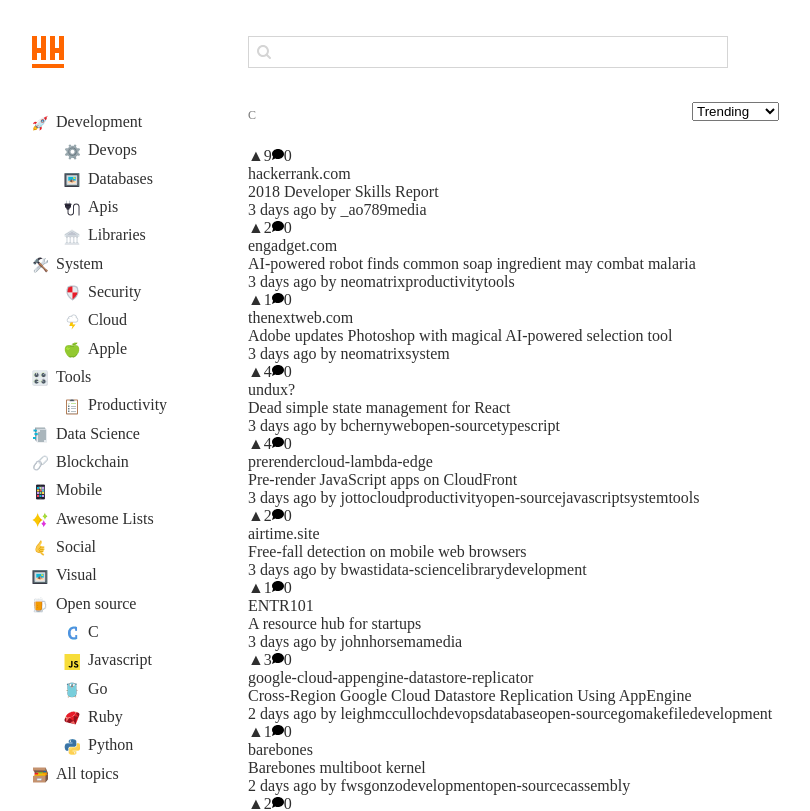
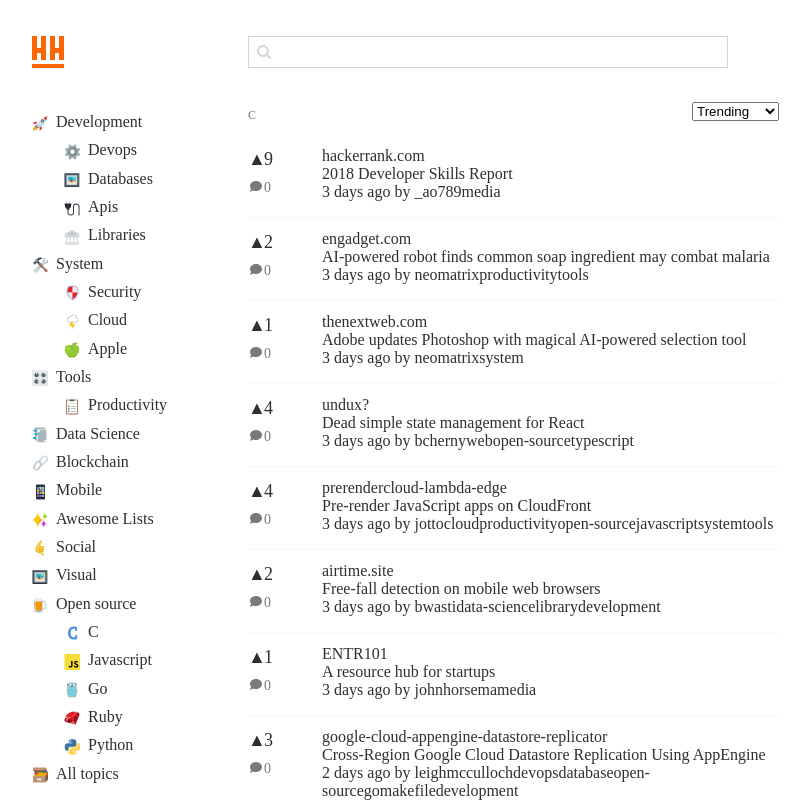
Before and after one commit to haingdc/hackerhunt, a React (Create React App) app: page / in a window 1280 px wide. Shown: the top 811 px of the page, without its empty margins (100-910 px from the left). Built offline with nearby package versions, Linux system fonts and the light colour scheme.

Commit message:
make up for vote and comment number at Article.js

```diff
--- a/src/TopicList.css
+++ b/src/TopicList.css
@@ -120,30 +120,20 @@
 }
 
 .thumb.security {
-
-    background-position: -544px 0px;
-
+  background-position: -544px 0px;
 }
 
 .thumb.cloud {
-
-    background-position: -412px 0px;
-
+  background-position: -412px 0px;
 }
 
 .thumb.apple {
-
-    background-position: -33px 0px;
-
+  background-position: -33px 0px;
 }
 
 .thumb.productivity {
-
-    background-position: -528px 0px;
-
+  background-position: -528px 0px;
 }
-
-
 
 .list-container {
   -webkit-box-flex: 1;
@@ -176,3 +166,47 @@
   width: 86px;
   margin-top: -6px;
 }
+
+div.list-container article {
+  display: -webkit-box;
+  display: -ms-flexbox;
+  display: flex;
+  padding-bottom: 12px;
+  margin-bottom: 12px;
+  border-bottom: 1px solid #f8f8f8;
+}
+
+div.list-container article > a {
+  color: #2f2f2f;
+  width: 74px;
+  text-align: left;
+  -ms-flex-negative: 0;
+  flex-shrink: 0;
+}
+
+div.list-container article > a span {
+  font-size: 18px;
+  line-height: 24px;
+  display: block;
+  margin-bottom: 8px;
+}
+
+div.list-container article > a em {
+  display: inline-block;
+  width: 16px;
+  text-align: center;
+}
+
+div.list-container article > a span:last-child {
+  color: #797979;
+  font-size: 14px;
+  line-height: 18px;
+}
+
+div.list-container article > a svg {
+  margin-bottom: -1px;
+}
+
+div.list-container article > a path {
+  fill: #797979;
+}
--- a/src/components/Article.js
+++ b/src/components/Article.js
@@ -27,9 +27,9 @@
         <span>
           <em>
             {/* prettier-ignore */}
-            <svg class="comment-12" width="12" height="12" xmlns="http://www.w3.org/2000/svg" data-reactid="88">
-              <g data-reactid="89">
-                <path d="M3.175 9.412c.842.375 1.803.588 2.825.588 3.314 0 6-2.239 6-5s-2.686-5-6-5-6 2.239-6 5c0 1.052.39 2.028 1.056 2.833l-1.056 3.167 3.175-1.588z" data-reactid="90" />
+            <svg class="comment-12" width="12" height="12" xmlns="http://www.w3.org/2000/svg">
+              <g>
+                <path d="M3.175 9.412c.842.375 1.803.588 2.825.588 3.314 0 6-2.239 6-5s-2.686-5-6-5-6 2.239-6 5c0 1.052.39 2.028 1.056 2.833l-1.056 3.167 3.175-1.588z"/>
               </g>
             </svg>
           </em>
```
